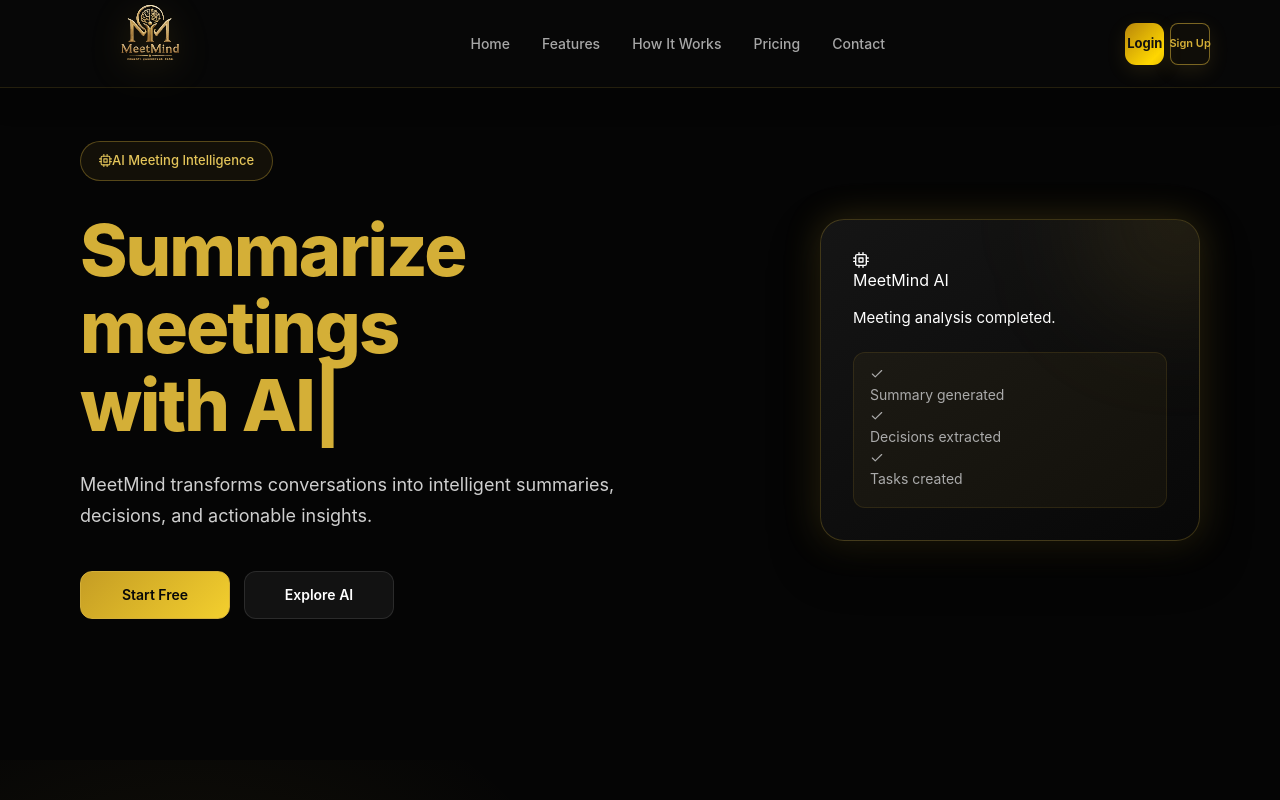
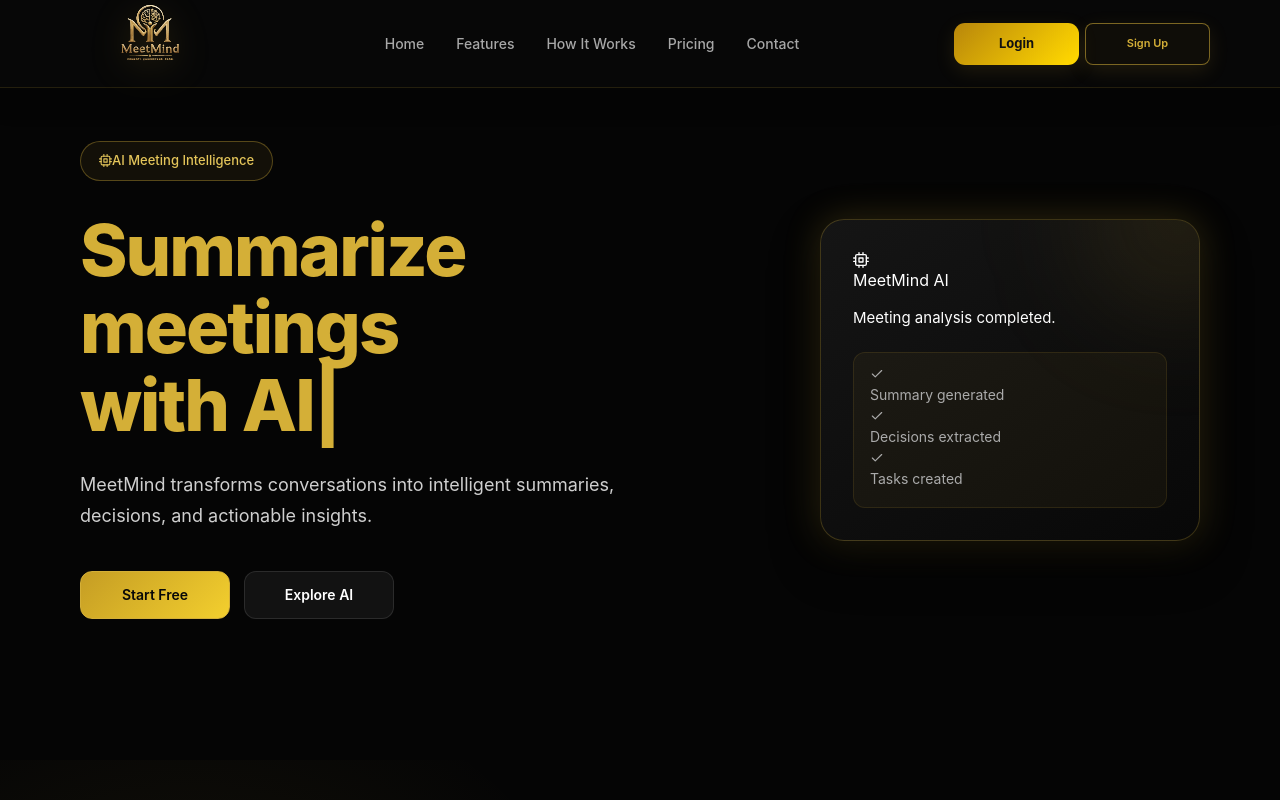
Before and after one commit to H-akimi07/MeetMind--AI-assistant-, a React (Vite) app in the folder frontend/: page / in a window 1280 px wide. Shown: the top 800 px of the page. Built offline with nearby package versions, Linux system fonts and the light colour scheme; no server answers.

Commit message:
login and sign up btn design upgrate

```diff
--- a/frontend/src/components/Navbar.css
+++ b/frontend/src/components/Navbar.css
@@ -134,7 +134,6 @@
 .signup-btn,
 .gold-btn {
   width: 100% !important;
-  min-width: 35px !important;
 
   height: 42px !important;
 
@@ -409,15 +408,7 @@
   }
 }
 
-/*
-   SMALL PHONES
-   480px - 768px
-    */
-
-/*
-   MOBILE RESPONSIVE
-   Similar to the medium/tablet design
-   */
+/*   MOBILE RESPONSIVE   */
 
 @media (max-width: 768px) {
   .navbar {
```
